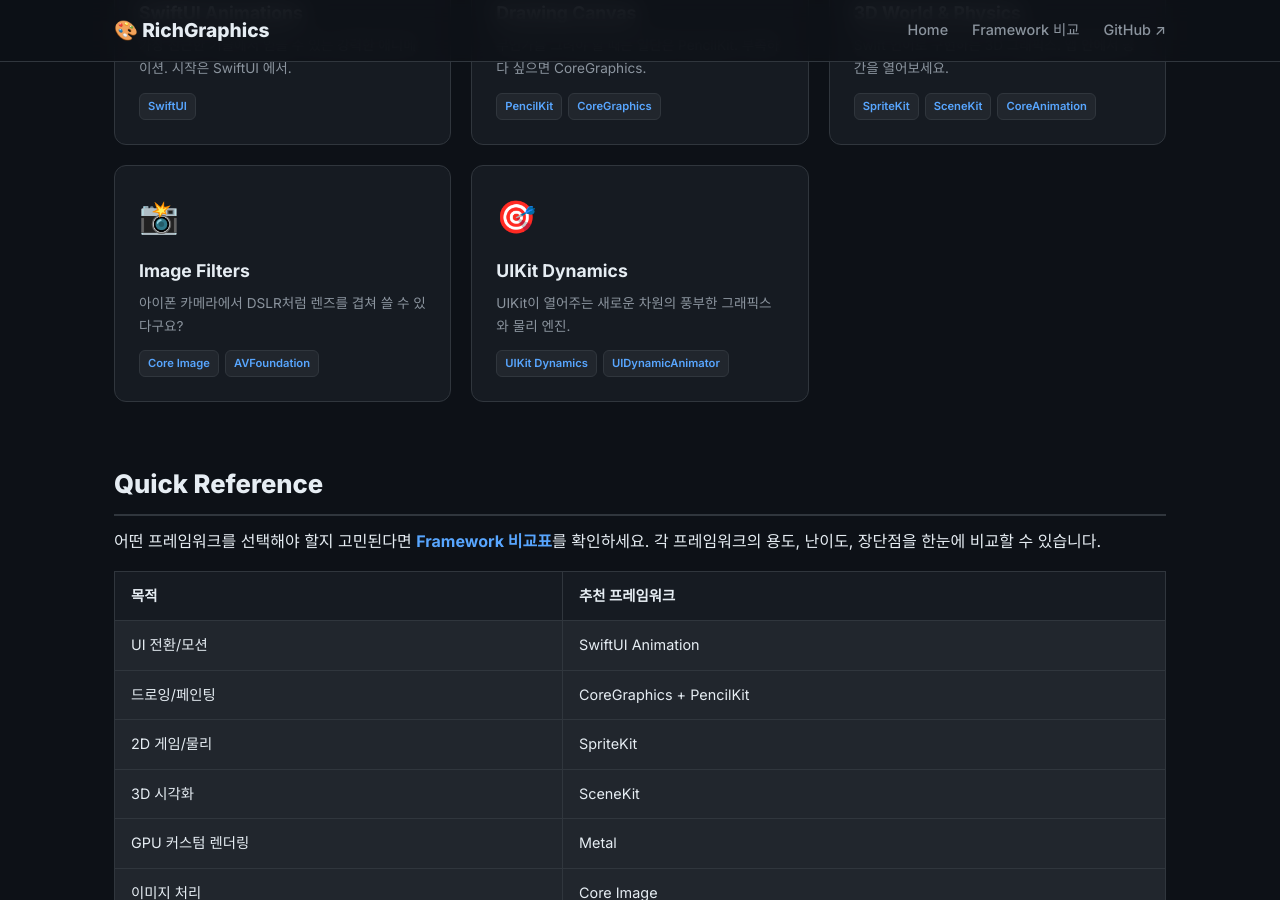
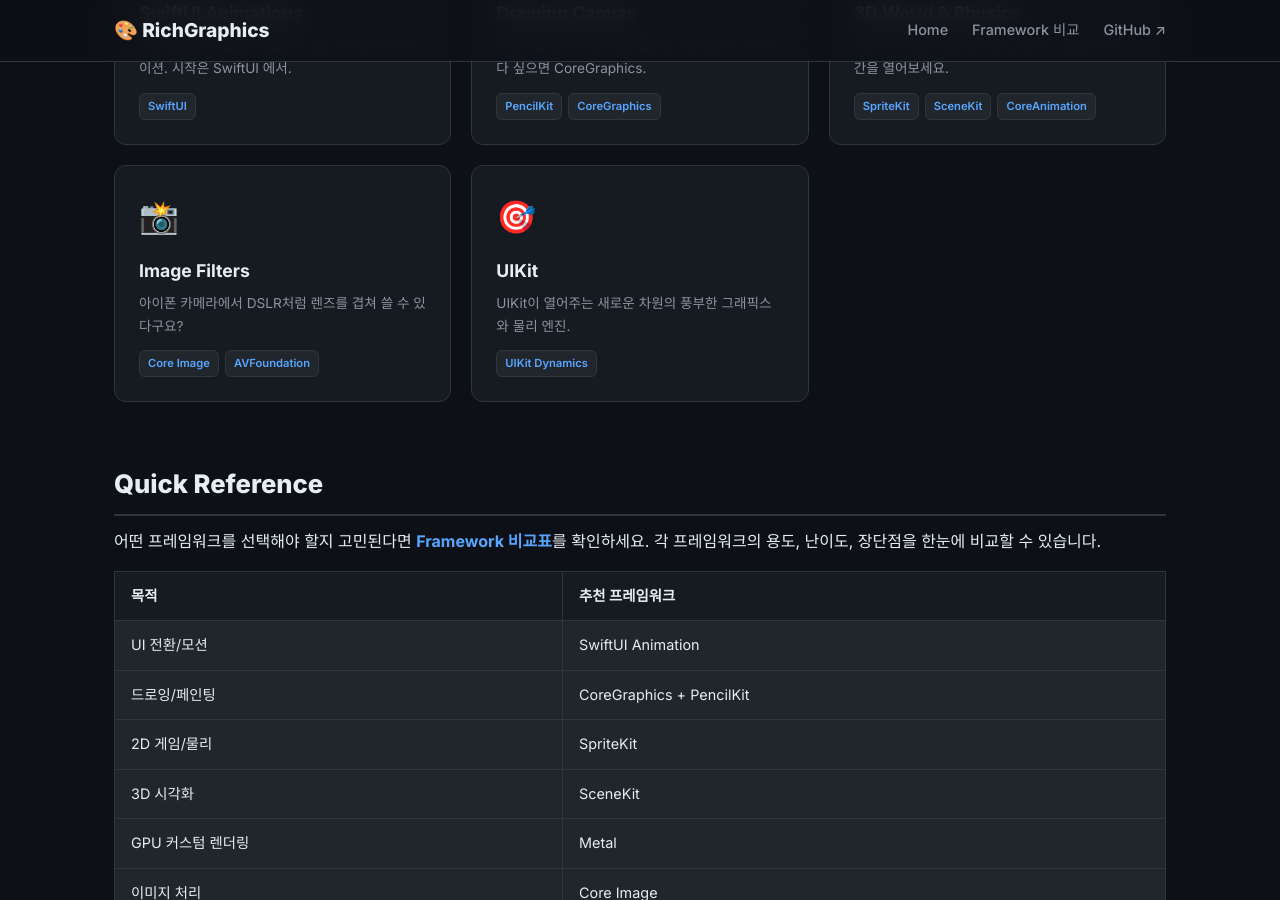
Before and after one commit to lingostar/RichGraphics, a Jekyll site: the page built from docs/index.md, in a window 1280 px wide and 900 px high, scrolled down 577 px. Built offline with Jekyll 4.4.1, drawn with Linux system fonts in a browser that asks for light colours.

Commit message:
docs: rename UIKit Dynamics card title to UIKit; drop UIDynamicAnimator tag
Co-Authored-By: Claude Opus 4.6 (1M context) <noreply@anthropic.com>

```diff
--- a/docs/index.md
+++ b/docs/index.md
@@ -54,11 +54,10 @@ title: Home
 
   <a href="{{ '/modules/uikit-dynamics' | relative_url }}" class="module-card">
     <div class="card-icon">🎯</div>
-    <h3>UIKit Dynamics</h3>
+    <h3>UIKit</h3>
     <p>UIKit이 열어주는 새로운 차원의 풍부한 그래픽스와 물리 엔진.</p>
     <div class="tech-tags">
       <span class="tech-tag">UIKit Dynamics</span>
-      <span class="tech-tag">UIDynamicAnimator</span>
     </div>
   </a>
 
```
